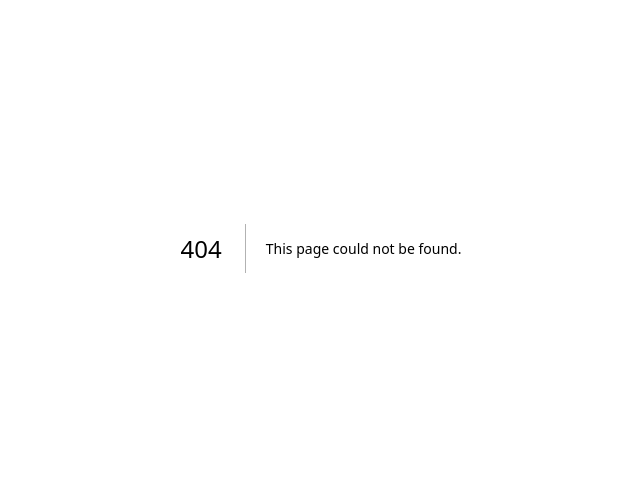
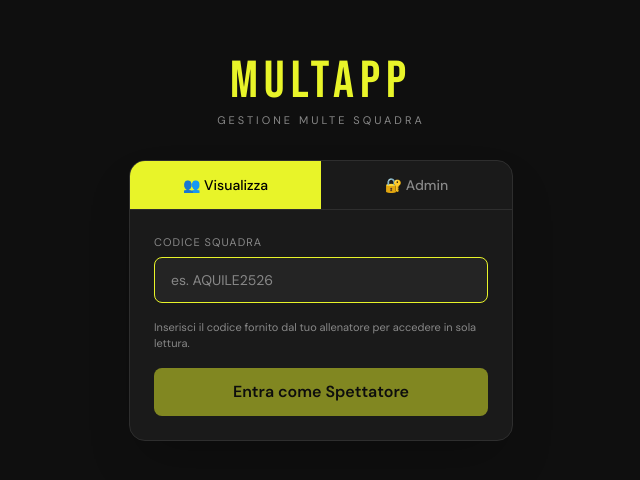
Before and after one commit to RoccoMartini/MultApp, a Next.js app: page /login in a window 1280 px wide. Before the commit this address had no page. Shown: the part 152-632 px from the top of the page, without its empty margins (319-959 px from the left). Built offline with nearby package versions, Linux system fonts and the light colour scheme.

Commit message:
feat: add auth system with admin and viewer roles

```diff
--- a/src/app/giocatori/page.tsx
+++ b/src/app/giocatori/page.tsx
@@ -5,10 +5,14 @@ import Sidebar from '@/components/Sidebar'
 import MonthFilter from '@/components/MonthFilter'
 import { supabase } from '@/lib/supabase'
 import { Fine, FineType, Player } from '@/lib/database.types'
+import { useAuth } from '@/context/AuthContext'
 
 const TEAM_ID = '00000000-0000-0000-0000-000000000001'
 
 export default function PlayersPage() {
+  const { role } = useAuth()
+  const isAdmin = role === 'admin'
+
   const [players, setPlayers] = useState<Player[]>([])
   const [fines, setFines] = useState<(Fine & { fine_type: FineType })[]>([])
   const [fineTypes, setFineTypes] = useState<FineType[]>([])
@@ -91,6 +95,7 @@ export default function PlayersPage() {
   }
 
   const togglePaid = async (id: string, current: boolean) => {
+    if (!isAdmin) return
     await supabase.from('fines').update({ is_paid: !current }).eq('id', id)
     fetchData()
   }
@@ -119,7 +124,7 @@ export default function PlayersPage() {
               <button onClick={() => setSortBy('name')} className={`px-3 py-1.5 transition-colors ${sortBy === 'name' ? 'bg-accent text-black font-semibold' : 'text-muted hover:text-white'}`}>A→Z</button>
               <button onClick={() => setSortBy('amount')} className={`px-3 py-1.5 transition-colors border-l border-border ${sortBy === 'amount' ? 'bg-accent text-black font-semibold' : 'text-muted hover:text-white'}`}>€</button>
             </div>
-            <button onClick={openAddPlayer} className={btnP}>+ Giocatore</button>
+            {isAdmin && <button onClick={openAddPlayer} className={btnP}>+ Giocatore</button>}
           </div>
         </div>
 
@@ -151,7 +156,7 @@ export default function PlayersPage() {
             <div className="flex flex-col overflow-hidden">
               <div className="font-bebas text-[18px] tracking-[2px] text-muted mb-3 flex-shrink-0 flex items-center justify-between">
                 <span>{selected ? selected.name : 'Seleziona un giocatore'}</span>
-                {selected && (
+                {selected && isAdmin && (
                   <div className="flex gap-2">
                     <button onClick={() => setShowAddFine(true)} className={btnP}>+ Multa</button>
                     <button onClick={() => openEditPlayer(selected)} className={btnS}>✏️</button>
@@ -172,7 +177,8 @@ export default function PlayersPage() {
                   if (pf.length === 0) return (
                     <div className="bg-surface border border-border rounded-xl p-10 text-center text-muted text-[13px]">
                       <div className="text-[32px] mb-2">✅</div>
-                      Nessuna multa — <button onClick={() => setShowAddFine(true)} className="text-accent underline">aggiungine una</button>
+                      Nessuna multa nel periodo selezionato
+                      {isAdmin && <> — <button onClick={() => setShowAddFine(true)} className="text-accent underline">aggiungine una</button></>}
                     </div>
                   )
                   return (
@@ -205,12 +211,20 @@ export default function PlayersPage() {
                               </div>
                             </div>
                             <div className={`font-mono text-[13px] font-medium min-w-[55px] text-right ${fine.is_paid ? 'text-success line-through opacity-60' : 'text-danger'}`}>{fmt(Number(fine.amount))}</div>
+                            {isAdmin ? (
+                              <>
                                 <button onClick={() => togglePaid(fine.id, fine.is_paid)}
                                   className={`rounded-full relative transition-colors flex-shrink-0 ${fine.is_paid ? 'bg-success' : 'bg-border'}`}
                                   style={{ width: 32, height: 18 }}>
                                   <span className={`absolute top-[3px] w-3 h-3 rounded-full bg-white transition-all ${fine.is_paid ? 'left-[17px]' : 'left-[3px]'}`} />
                                 </button>
                                 <button onClick={() => setShowDeleteFine(fine)} className="opacity-0 group-hover:opacity-100 transition-opacity text-muted hover:text-danger text-sm">🗑️</button>
+                              </>
+                            ) : (
+                              <div className={`text-[10px] px-2 py-0.5 rounded font-medium ${fine.is_paid ? 'bg-success/10 text-success' : 'bg-danger/10 text-danger'}`}>
+                                {fine.is_paid ? 'Saldato' : 'Da pagare'}
+                              </div>
+                            )}
                           </div>
                         ))}
                       </div>
@@ -223,7 +237,7 @@ export default function PlayersPage() {
         </div>
       </main>
 
-      {(showAddPlayer || showEditPlayer) && (
+      {isAdmin && (showAddPlayer || showEditPlayer) && (
         <div className={overlay} onClick={() => { setShowAddPlayer(false); setShowEditPlayer(null) }}>
           <div className={box} onClick={e => e.stopPropagation()}>
             <div className="px-6 py-5 border-b border-border">
@@ -253,7 +267,7 @@ export default function PlayersPage() {
         </div>
       )}
 
-      {showAddFine && selected && (
+      {isAdmin && showAddFine && selected && (
         <div className={overlay} onClick={() => setShowAddFine(false)}>
           <div className={box} onClick={e => e.stopPropagation()}>
             <div className="px-6 py-5 border-b border-border">
@@ -291,7 +305,7 @@ export default function PlayersPage() {
         </div>
       )}
 
-      {showDeletePlayer && (
+      {isAdmin && showDeletePlayer && (
         <div className={overlay} onClick={() => setShowDeletePlayer(null)}>
           <div className={box} onClick={e => e.stopPropagation()}>
             <div className="px-6 py-5 border-b border-border">
@@ -309,7 +323,7 @@ export default function PlayersPage() {
         </div>
       )}
 
-      {showDeleteFine && (
+      {isAdmin && showDeleteFine && (
         <div className={overlay} onClick={() => setShowDeleteFine(null)}>
           <div className={box} onClick={e => e.stopPropagation()}>
             <div className="px-6 py-5 border-b border-border">
--- a/src/app/layout.tsx
+++ b/src/app/layout.tsx
@@ -1,15 +1,35 @@
-import type { Metadata } from 'next'
+'use client'
 import './globals.css'
+import { AuthProvider, useAuth } from '@/context/AuthContext'
+import { useRouter, usePathname } from 'next/navigation'
+import { useEffect } from 'react'
 
-export const metadata: Metadata = {
-  title: 'MultApp',
-  description: 'Gestione multe squadra',
+function AuthGuard({ children }: { children: React.ReactNode }) {
+  const { role } = useAuth()
+  const router = useRouter()
+  const pathname = usePathname()
+
+  useEffect(() => {
+    if (!role && pathname !== '/login') {
+      router.push('/login')
+    }
+  }, [role, pathname, router])
+
+  if (!role && pathname !== '/login') return null
+
+  return <>{children}</>
 }
 
 export default function RootLayout({ children }: { children: React.ReactNode }) {
   return (
     <html lang="it">
-      <body>{children}</body>
+      <body>
+        <AuthProvider>
+          <AuthGuard>
+            {children}
+          </AuthGuard>
+        </AuthProvider>
+      </body>
     </html>
   )
 }
--- /dev/null
+++ b/src/app/login/page.tsx
@@ -0,0 +1,98 @@
+'use client'
+import { useState } from 'react'
+import { useRouter } from 'next/navigation'
+import { useAuth } from '@/context/AuthContext'
+
+export default function LoginPage() {
+  const { login, loginAsViewer } = useAuth()
+  const router = useRouter()
+  const [tab, setTab] = useState<'viewer' | 'admin'>('viewer')
+  const [code, setCode] = useState('')
+  const [email, setEmail] = useState('')
+  const [password, setPassword] = useState('')
+  const [error, setError] = useState('')
+  const [loading, setLoading] = useState(false)
+
+  const handleViewer = async () => {
+    setLoading(true); setError('')
+    const ok = await loginAsViewer(code)
+    if (ok) router.push('/')
+    else setError('Codice non valido. Riprova.')
+    setLoading(false)
+  }
+
+  const handleAdmin = async () => {
+    setLoading(true); setError('')
+    const ok = await login(email, password)
+    if (ok) router.push('/')
+    else setError('Email o password errati.')
+    setLoading(false)
+  }
+
+  const inp = "w-full bg-surface2 border border-border rounded-lg px-4 py-3 text-sm text-white placeholder-muted focus:outline-none focus:border-accent transition-colors"
+
+  return (
+    <div className="min-h-screen bg-bg flex items-center justify-center p-4">
+      <div className="w-full max-w-sm">
+        {/* Logo */}
+        <div className="text-center mb-8">
+          <div className="font-bebas text-[52px] tracking-[6px] text-accent leading-none">MultApp</div>
+          <div className="text-[11px] text-muted tracking-[3px] uppercase mt-1">Gestione Multe Squadra</div>
+        </div>
+
+        {/* Card */}
+        <div className="bg-surface border border-border rounded-2xl overflow-hidden shadow-2xl">
+          {/* Tabs */}
+          <div className="flex border-b border-border">
+            <button onClick={() => { setTab('viewer'); setError('') }}
+              className={`flex-1 py-3.5 text-sm font-medium transition-colors ${tab === 'viewer' ? 'bg-accent text-black' : 'text-muted hover:text-white'}`}>
+              👥 Visualizza
+            </button>
+            <button onClick={() => { setTab('admin'); setError('') }}
+              className={`flex-1 py-3.5 text-sm font-medium transition-colors ${tab === 'admin' ? 'bg-accent text-black' : 'text-muted hover:text-white'}`}>
+              🔐 Admin
+            </button>
+          </div>
+
+          <div className="p-6">
+            {tab === 'viewer' ? (
+              <div className="flex flex-col gap-4">
+                <div>
+                  <label className="text-[11px] text-muted uppercase tracking-[1px] mb-1.5 block">Codice Squadra</label>
+                  <input className={inp} placeholder="es. AQUILE2526" value={code}
+                    onChange={e => setCode(e.target.value.toUpperCase())}
+                    onKeyDown={e => e.key === 'Enter' && handleViewer()} autoFocus />
+                </div>
+                <p className="text-[11px] text-muted">Inserisci il codice fornito dal tuo allenatore per accedere in sola lettura.</p>
+                {error && <p className="text-[12px] text-danger">{error}</p>}
+                <button onClick={handleViewer} disabled={loading || !code.trim()}
+                  className="w-full py-3 bg-accent text-black font-semibold rounded-lg hover:opacity-90 transition-opacity disabled:opacity-50">
+                  {loading ? 'Accesso...' : 'Entra come Spettatore'}
+                </button>
+              </div>
+            ) : (
+              <div className="flex flex-col gap-4">
+                <div>
+                  <label className="text-[11px] text-muted uppercase tracking-[1px] mb-1.5 block">Email</label>
+                  <input className={inp} type="email" placeholder="admin@email.com" value={email}
+                    onChange={e => setEmail(e.target.value)} autoFocus />
+                </div>
+                <div>
+                  <label className="text-[11px] text-muted uppercase tracking-[1px] mb-1.5 block">Password</label>
+                  <input className={inp} type="password" placeholder="••••••••" value={password}
+                    onChange={e => setPassword(e.target.value)}
+                    onKeyDown={e => e.key === 'Enter' && handleAdmin()} />
+                </div>
+                {error && <p className="text-[12px] text-danger">{error}</p>}
+                <button onClick={handleAdmin} disabled={loading || !email || !password}
+                  className="w-full py-3 bg-accent text-black font-semibold rounded-lg hover:opacity-90 transition-opacity disabled:opacity-50">
+                  {loading ? 'Accesso...' : 'Accedi come Admin'}
+                </button>
+              </div>
+            )}
+          </div>
+        </div>
+      </div>
+    </div>
+  )
+}
--- a/src/app/tipi-multa/page.tsx
+++ b/src/app/tipi-multa/page.tsx
@@ -4,11 +4,15 @@ import { useEffect, useState } from 'react'
 import Sidebar from '@/components/Sidebar'
 import { supabase } from '@/lib/supabase'
 import { FineType } from '@/lib/database.types'
+import { useAuth } from '@/context/AuthContext'
 
 const TEAM_ID = '00000000-0000-0000-0000-000000000001'
 const CATEGORIES = ['Presenze', 'Abbigliamento', 'Disciplina', 'Campo']
 
 export default function FineTypesPage() {
+  const { role } = useAuth()
+  const isAdmin = role === 'admin'
+
   const [fineTypes, setFineTypes] = useState<FineType[]>([])
   const [showAdd, setShowAdd] = useState(false)
   const [showEdit, setShowEdit] = useState<FineType | null>(null)
@@ -59,30 +63,32 @@ export default function FineTypesPage() {
       <main className="flex-1 flex flex-col overflow-hidden">
         <div className="px-7 py-5 border-b border-border flex items-center justify-between bg-bg">
           <div className="font-bebas text-[26px] tracking-[2px]">Tipi di Multa</div>
-          <button onClick={openAdd} className={btnP}>+ Tipo Multa</button>
+          {isAdmin && <button onClick={openAdd} className={btnP}>+ Tipo Multa</button>}
         </div>
         <div className="p-7 overflow-y-auto flex-1">
           <div className="font-bebas text-[18px] tracking-[2px] text-muted mb-4">Regolamento Multe</div>
           <div className="flex flex-col gap-3">
             {fineTypes.map((ft, i) => (
-              <div key={ft.id} className="bg-surface border border-border rounded-xl px-5 py-4 flex items-start gap-4 group hover:border-border/70 transition-colors">
+              <div key={ft.id} className="bg-surface border border-border rounded-xl px-5 py-4 flex items-start gap-4 group">
                 <div className="font-bebas text-[28px] text-accent leading-none min-w-[30px]">{i + 1}</div>
                 <div className="flex-1">
                   <div className="text-[14px] font-medium leading-snug mb-1">{ft.label}</div>
                   <div className="text-[11px] text-muted">{ft.category}</div>
                 </div>
                 <div className="font-bebas text-[28px] text-danger leading-none">€{ft.amount}</div>
-                <div className="flex gap-2 opacity-0 group-hover:opacity-100 transition-opacity ml-2">
-                  <button onClick={() => openEdit(ft)} className="w-8 h-8 rounded-lg bg-surface2 border border-border text-muted hover:text-white flex items-center justify-center text-sm transition-colors">✏️</button>
-                  <button onClick={() => setShowDelete(ft)} className="w-8 h-8 rounded-lg bg-danger/10 border border-danger/30 text-danger hover:bg-danger/20 flex items-center justify-center text-sm transition-colors">🗑️</button>
-                </div>
+                {isAdmin && (
+                  <div className="flex gap-2 opacity-0 group-hover:opacity-100 transition-opacity ml-2">
+                    <button onClick={() => openEdit(ft)} className="w-8 h-8 rounded-lg bg-surface2 border border-border text-muted hover:text-white flex items-center justify-center text-sm transition-colors">✏️</button>
+                    <button onClick={() => setShowDelete(ft)} className="w-8 h-8 rounded-lg bg-danger/10 border border-danger/30 text-danger hover:bg-danger/20 flex items-center justify-center text-sm transition-colors">🗑️</button>
+                  </div>
+                )}
               </div>
             ))}
           </div>
         </div>
       </main>
 
-      {(showAdd || showEdit) && (
+      {isAdmin && (showAdd || showEdit) && (
         <div className={overlay} onClick={() => { setShowAdd(false); setShowEdit(null) }}>
           <div className={box} onClick={e => e.stopPropagation()}>
             <div className="px-6 py-5 border-b border-border">
@@ -120,7 +126,7 @@ export default function FineTypesPage() {
         </div>
       )}
 
-      {showDelete && (
+      {isAdmin && showDelete && (
         <div className={overlay} onClick={() => setShowDelete(null)}>
           <div className={box} onClick={e => e.stopPropagation()}>
             <div className="px-6 py-5 border-b border-border">
--- /dev/null
+++ b/src/context/AuthContext.tsx
@@ -0,0 +1,68 @@
+'use client'
+import { createContext, useContext, useState, useEffect, ReactNode } from 'react'
+
+type Role = 'admin' | 'viewer' | null
+
+interface AuthContextType {
+  role: Role
+  adminName: string
+  login: (email: string, password: string) => Promise<boolean>
+  loginAsViewer: (code: string) => Promise<boolean>
+  logout: () => void
+}
+
+const AuthContext = createContext<AuthContextType | null>(null)
+
+export function AuthProvider({ children }: { children: ReactNode }) {
+  const [role, setRole] = useState<Role>(null)
+  const [adminName, setAdminName] = useState('')
+
+  useEffect(() => {
+    const saved = localStorage.getItem('multapp_role')
+    const name = localStorage.getItem('multapp_name')
+    if (saved) { setRole(saved as Role); setAdminName(name || '') }
+  }, [])
+
+  const login = async (email: string, password: string) => {
+    const { createClient } = await import('@supabase/supabase-js')
+    const supabase = createClient(process.env.NEXT_PUBLIC_SUPABASE_URL!, process.env.NEXT_PUBLIC_SUPABASE_ANON_KEY!)
+    const { data } = await supabase.from('admins').select('*').eq('email', email).eq('password_hash', password).single()
+    if (data) {
+      setRole('admin'); setAdminName(data.name)
+      localStorage.setItem('multapp_role', 'admin')
+      localStorage.setItem('multapp_name', data.name)
+      return true
+    }
+    return false
+  }
+
+  const loginAsViewer = async (code: string) => {
+    const { createClient } = await import('@supabase/supabase-js')
+    const supabase = createClient(process.env.NEXT_PUBLIC_SUPABASE_URL!, process.env.NEXT_PUBLIC_SUPABASE_ANON_KEY!)
+    const { data } = await supabase.from('team_settings').select('*').eq('viewer_code', code.toUpperCase()).single()
+    if (data) {
+      setRole('viewer')
+      localStorage.setItem('multapp_role', 'viewer')
+      return true
+    }
+    return false
+  }
+
+  const logout = () => {
+    setRole(null); setAdminName('')
+    localStorage.removeItem('multapp_role')
+    localStorage.removeItem('multapp_name')
+  }
+
+  return (
+    <AuthContext.Provider value={{ role, adminName, login, loginAsViewer, logout }}>
+      {children}
+    </AuthContext.Provider>
+  )
+}
+
+export const useAuth = () => {
+  const ctx = useContext(AuthContext)
+  if (!ctx) throw new Error('useAuth must be used within AuthProvider')
+  return ctx
+}
```
Lines whose indentation alone changed are shown as unchanged.
